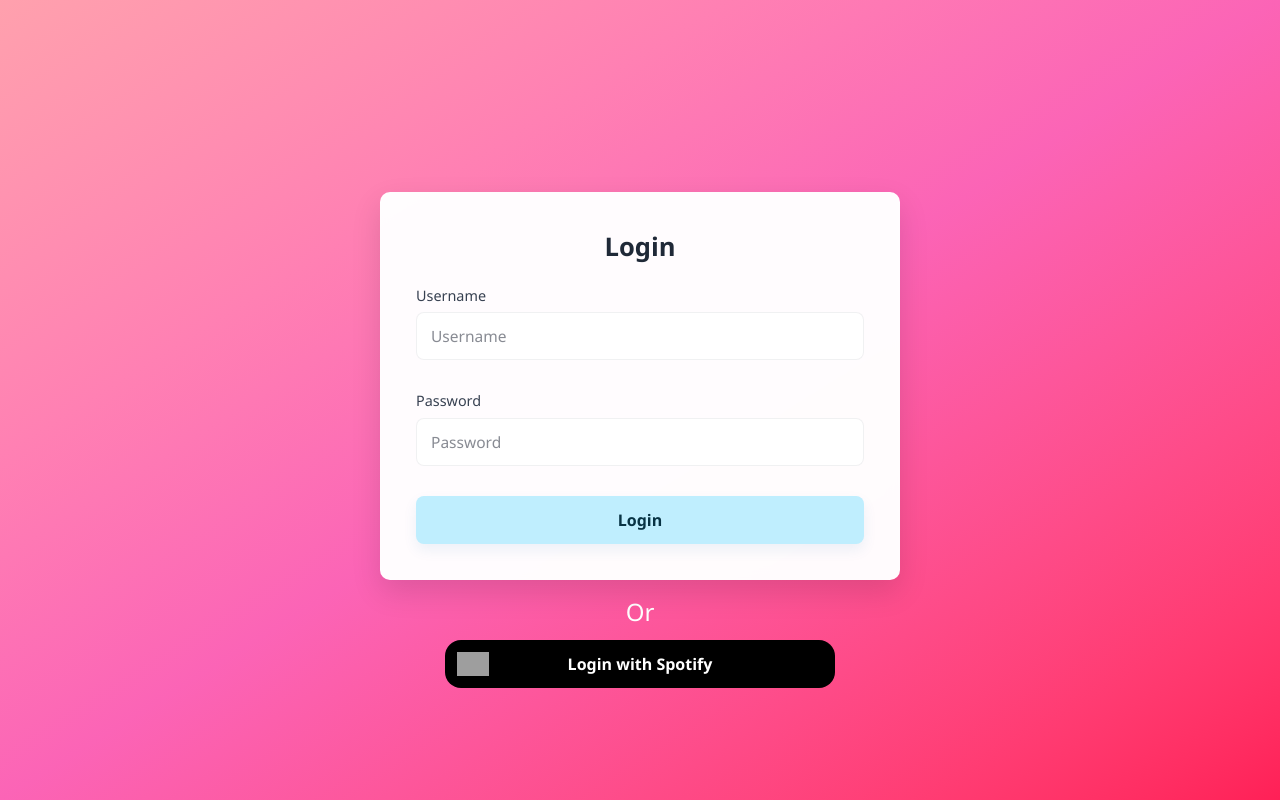
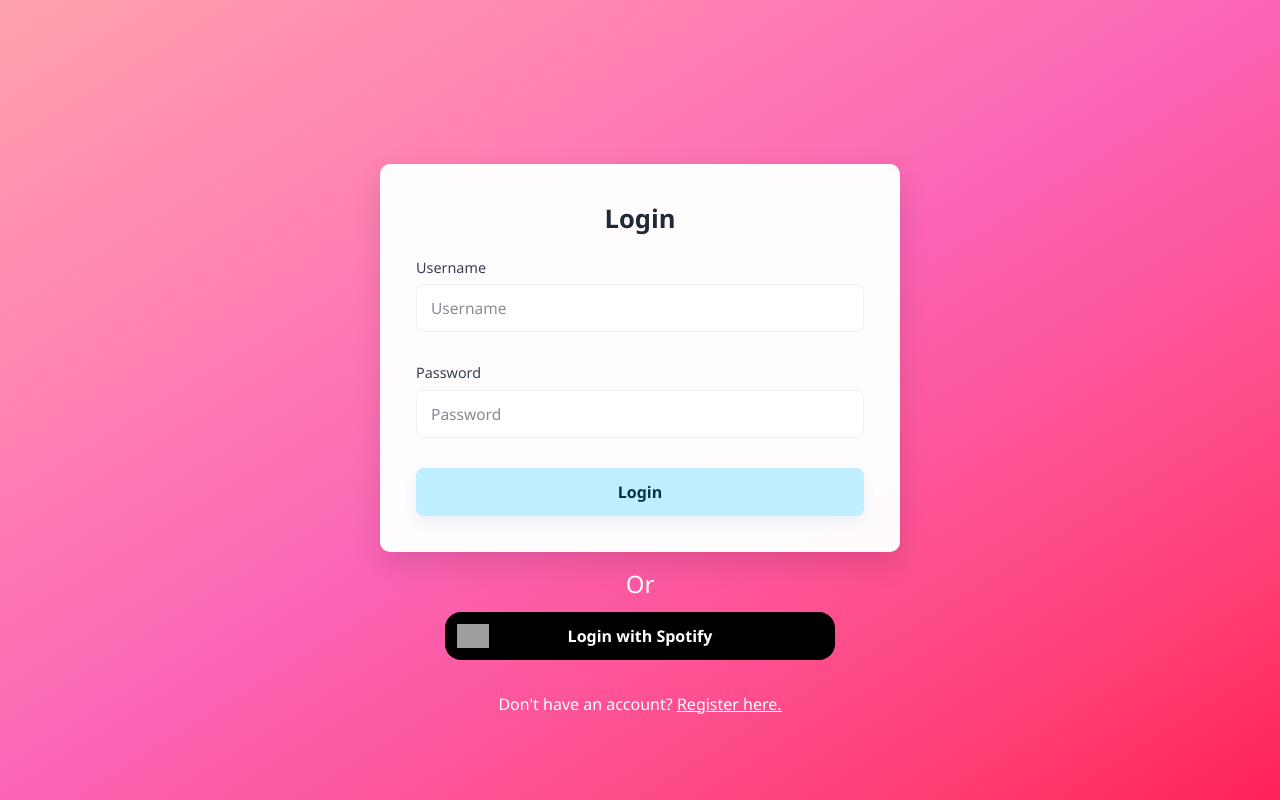
Before and after one commit to MasonAsemi/Harmony-Website, a React (Vite) app in the folder frontend/: page /login in a window 1280 px wide. Built offline with nearby package versions, Linux system fonts and the light colour scheme; no server answers; grey boxes are pictures that could not be loaded; the HTML template or start-up script is replaced by a standard one.

Commit message:
Updating Website Looks

```diff
--- a/frontend/src/pages/Login.jsx
+++ b/frontend/src/pages/Login.jsx
@@ -145,6 +145,16 @@ function Login() {
                         <div className="text-center w-full">Login with Spotify</div>
                     </button>
                 </div>
+
+                <p className="text-white text-center mt-4">
+                    Don't have an account?{' '}
+                    <span
+                        onClick={() => navigate('/register')}
+                        className="text-white underline cursor-pointer hover:text-white"
+                    >
+                        Register here.
+                    </span>
+                </p>
             </div>
         </section>
     );
--- a/frontend/src/pages/Register.jsx
+++ b/frontend/src/pages/Register.jsx
@@ -180,10 +180,21 @@ function Register() {
                 <button
                     onClick={handleSpotify}
                     disabled={isLoading}
-                    className="rounded-2xl w-[75%] bg-[#1DB954] hover:bg-[#1ed760] text-white font-semibold p-3 transition-colors disabled:opacity-50 disabled:cursor-not-allowed"
+                    className="flex flex-row items-center gap-4 rounded-2xl w-[75%] bg-black hover:bg-[#1DB954] text-white font-semibold p-3 transition-colors disabled:opacity-50 disabled:cursor-not-allowed"
                 >
-                    Sign up with Spotify
+                    <img className="absolute" width="32" alt="Spotify icon" src="https://upload.wikimedia.org/wikipedia/commons/thumb/8/84/Spotify_icon.svg/512px-Spotify_icon.svg.png?20220821125323" />
+                    <div className="text-center w-full">Sign Up with Spotify</div>
                 </button>
+
+                <p className="text-white text-center mt-4">
+                    Already have an account?{' '}
+                    <span
+                        onClick={() => navigate('/login')}
+                        className="underline cursor-pointer hover:text-rose-200"
+                    >
+                        Login here.
+                    </span>
+                </p>
             </div>
         </section>
     );
```
Also changed, not shown: frontend/src/assets/spotifylogo.png (added).
